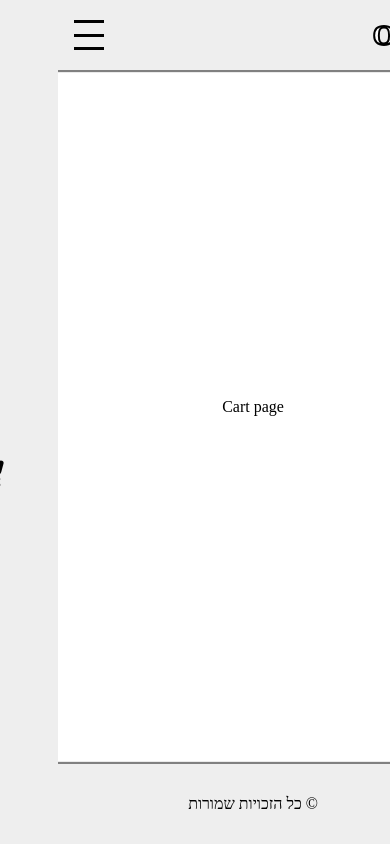
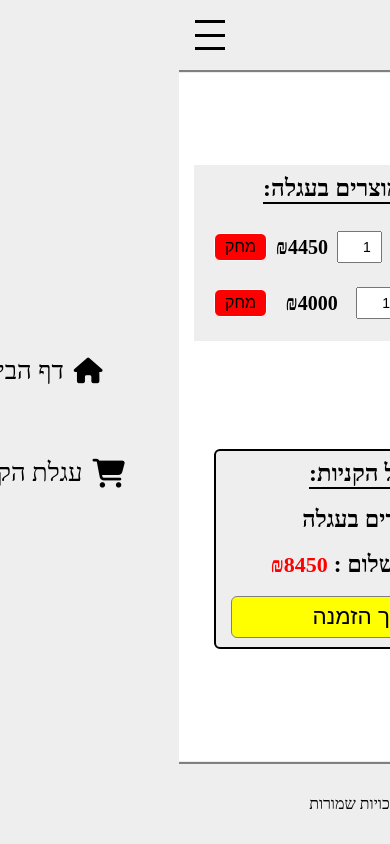
Before and after one commit to OshriAK/oini-frontend, a React (Create React App) app: page /cart in a window 390 px wide. Built offline with nearby package versions, Linux system fonts and the light colour scheme.

Commit message:
first commit

```diff
--- /dev/null
+++ b/src/components/productInCart/ProductInCart.css
@@ -0,0 +1,66 @@
+.productInCart-container {
+  display: flex;
+  justify-content: space-between;
+  align-items: center;
+  width: 600px;
+  padding: 30px;
+  border-radius: 6px;
+}
+
+.productInCart-container > img {
+  height: 70px;
+}
+
+.productInCart-quntity-input {
+  padding: 6px;
+  font-size: 18px;
+}
+
+.productInCart-delete-button {
+  padding: 8px 16px;
+  border: 1px solid white;
+  border-radius: 6px;
+  cursor: pointer;
+  background-color: red;
+  font-size: 18px;
+}
+
+.productInCart-delete-button:hover {
+  border: 1px solid grey;
+}
+
+@media (max-width: 960px) {
+  .productInCart-container {
+    display: flex;
+    justify-content: space-between;
+    align-items: center;
+    width: 340px;
+    padding: 10px;
+  }
+
+  .productInCart-container > img {
+    height: 36px;
+  }
+
+  .productInCart-container > div {
+    font-size: 12px;
+  }
+
+  .productInCart-quntity-input {
+    padding: 6px 0px;
+    font-size: 14px;
+    text-align: center;
+  }
+
+  .productInCart-delete-button {
+    padding: 4px 10px;
+    border-radius: 6px;
+    cursor: pointer;
+    background-color: red;
+    font-size: 16px;
+  }
+
+  .productInCart-container > h2 {
+    font-size: 20px;
+  }
+}
--- /dev/null
+++ b/src/components/productInCart/ProductInCart.js
@@ -0,0 +1,25 @@
+import React, { useState } from 'react';
+
+import './ProductInCart.css';
+
+const ProductInCart = ({ img, name, price }) => {
+  const [quantity, setQuantity] = useState(1);
+  return (
+    <div className="productInCart-container">
+      <img src={img} alt={name} />
+      <div>{name}</div>
+      <input
+        className="productInCart-quntity-input"
+        type="number"
+        min="1"
+        max="4"
+        value={quantity}
+        onChange={(e) => setQuantity(e.target.value)}
+      />
+      <h2>₪{price}</h2>
+      <button className="productInCart-delete-button">מחק</button>
+    </div>
+  );
+};
+
+export default ProductInCart;
--- a/src/pages/cart/Cart.css
+++ b/src/pages/cart/Cart.css
@@ -1,5 +1,84 @@
 .cart-container {
   display: flex;
-  justify-content: space-between;
+  justify-content: space-around;
   align-items: center;
+  width: 80vw;
 }
+
+.cart-container-products-list {
+  display: flex;
+  flex-direction: column;
+  justify-content: center;
+  align-items: center;
+  background-color: #eee;
+  padding: 10px;
+}
+
+.cart-container-products-list > h2 {
+  border-bottom: 2px solid black;
+  margin-bottom: 15px;
+}
+
+.cart-container-subtotal {
+  display: flex;
+  flex-direction: column;
+  justify-content: space-around;
+  align-items: center;
+  height: 220px;
+  width: 350px;
+  border: 2px solid black;
+  background-color: #eee;
+  border-radius: 6px;
+  font-size: 20px;
+}
+
+.cart-container-subtotal > h2 {
+  border-bottom: 2px solid black;
+}
+
+.cart-span {
+  color: red;
+  font-size: 22px;
+}
+
+.cart-continue-order-button {
+  padding: 7px 80px;
+  border: 1px solid grey;
+  border-radius: 6px;
+  font-size: 1.4rem;
+  cursor: pointer;
+  background-color: var(--color1);
+}
+
+.cart-continue-order-button:hover {
+  border: 1px solid grey;
+}
+
+@media (max-width: 960px) {
+  .cart-container {
+    display: flex;
+    flex-direction: column;
+    justify-content: space-around;
+    align-items: center;
+    width: 80vw;
+    height: 70vh;
+  }
+
+  .cart-container-products-list {
+    display: flex;
+    flex-direction: column;
+    justify-content: center;
+    align-items: center;
+    background-color: #eee;
+    padding: 10px;
+  }
+
+  .cart-container-subtotal {
+    height: 200px;
+    width: 320px;
+  }
+
+  .cart-container-subtotal > h2 {
+    font-size: 24px;
+  }
+}
--- a/src/pages/cart/Cart.js
+++ b/src/pages/cart/Cart.js
@@ -1,9 +1,44 @@
 import React from 'react';
 
+import { computers } from '../../data';
+import ProductInCart from '../../components/productInCart/ProductInCart';
 import './Cart.css';
 
 const Cart = () => {
-  return <div className="cart-container">Cart page</div>;
+  const prod1 = computers.find((prod) => prod.id === '1');
+  const prod2 = computers.find((prod) => prod.id === '2');
+
+  const prodArr = [];
+  prodArr.push(prod1);
+  prodArr.push(prod2);
+  let totalPrice = 0;
+  prodArr.forEach((prod) => (totalPrice += parseInt(prod.price)));
+
+  return (
+    <div className="cart-container">
+      <div className="cart-container-products-list">
+        <h2>רשימת המוצרים בעגלה:</h2>
+        {prodArr.map((prod) => (
+          <ProductInCart
+            key={prod.id}
+            img={prod.image}
+            name={prod.name}
+            price={prod.price}
+          />
+        ))}
+      </div>
+      <div className="cart-container-subtotal">
+        <h2>סך כל הקניות:</h2>
+        <h3>
+          <span className="cart-span">{' ' + prodArr.length}</span> מוצרים בעגלה
+        </h3>
+        <h3>
+          סה"כ לתשלום : <span className="cart-span">₪{totalPrice}</span>
+        </h3>
+        <button className="cart-continue-order-button">המשך הזמנה</button>
+      </div>
+    </div>
+  );
 };
 
 export default Cart;
```
